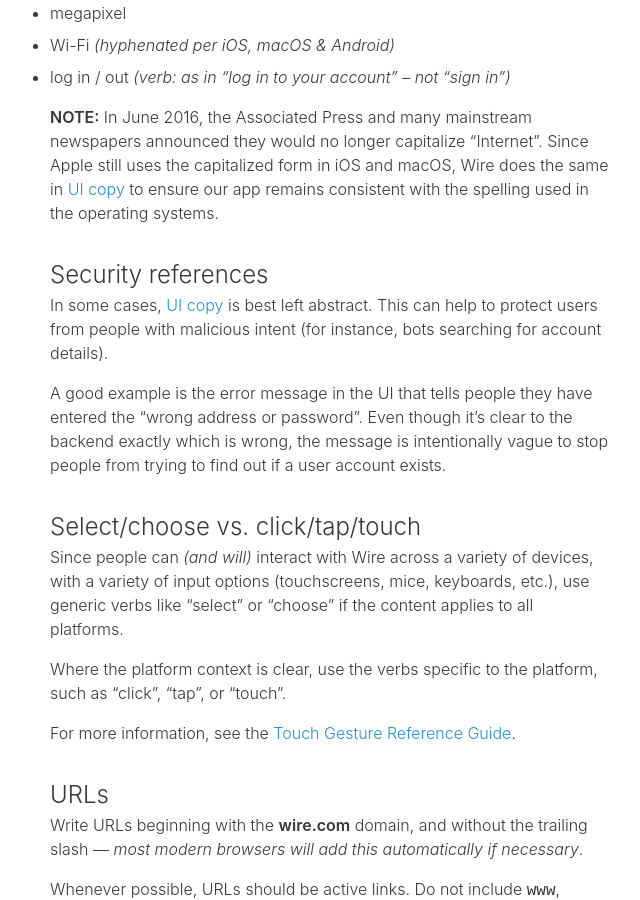
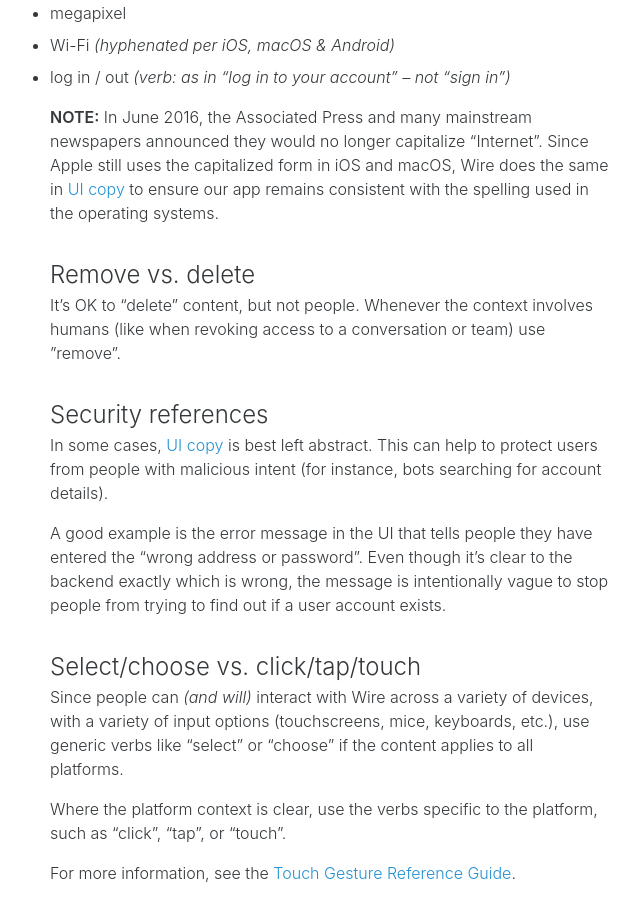
Before and after one commit to wireapp/brand, a Jekyll site: the page built from text/sample-usage/index.md, in a window 1280 px wide and 900 px high, scrolled down 2051 px. Shown: the whole window, without its empty margins (450-1090 px from the left). Built offline with Jekyll 4.4.1, drawn with Linux system fonts in a browser that asks for light colours; comment, search, counter and statistics services are not loaded.

Commit message:
Add info on ”Remove vs. delete”

```diff
--- a/text/sample-usage/index.md
+++ b/text/sample-usage/index.md
@@ -60,6 +60,10 @@
 
 **NOTE:** In June 2016, the Associated Press and many mainstream newspapers announced they would no longer capitalize “Internet”. Since Apple still uses the capitalized form in iOS and macOS, Wire does the same in [UI copy][1] to ensure our app remains consistent with the spelling used in the operating systems.
 
+### Remove vs. delete
+
+It’s OK to “delete” content, but not people. Whenever the context involves humans (like when revoking access to a conversation or team) use ”remove”.
+
 ### Security references
 In some cases, [UI copy][1] is best left abstract. This can help to protect users from people with malicious intent (for instance, bots searching for account details).
 
```
